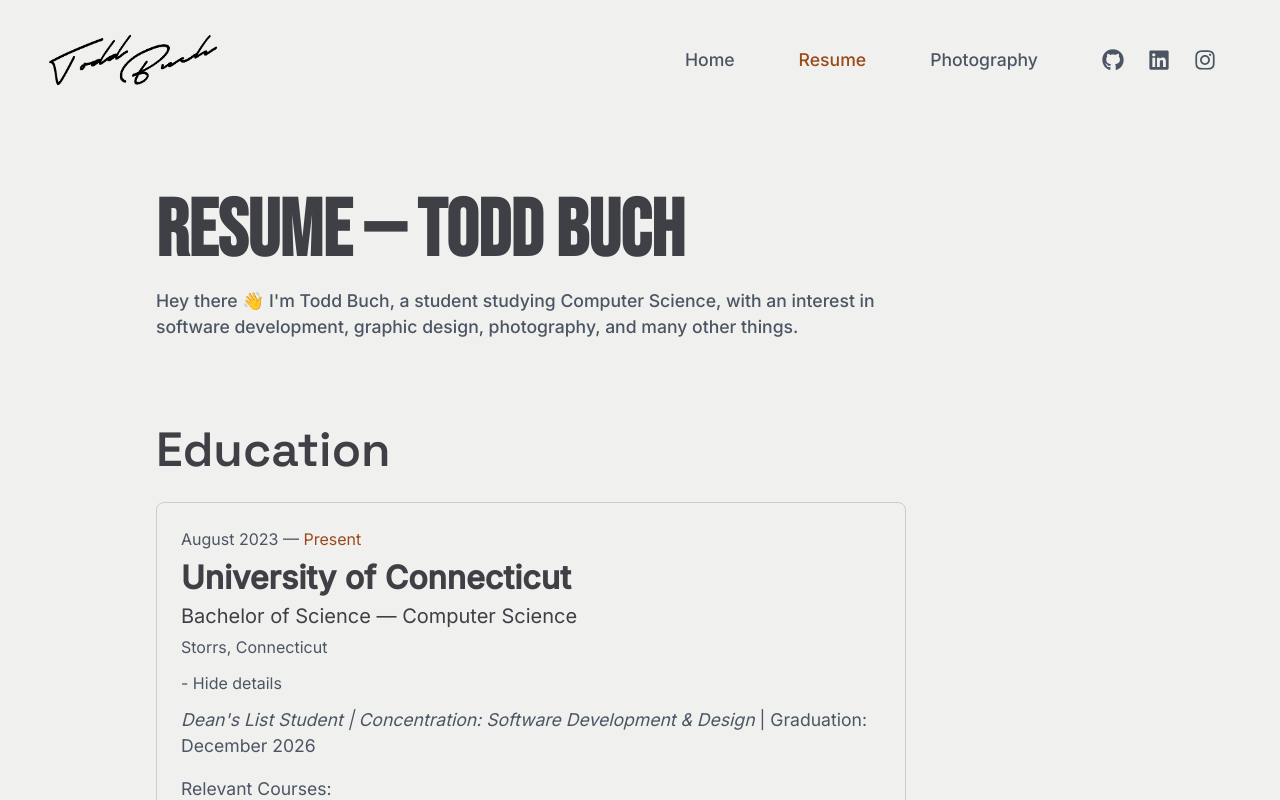
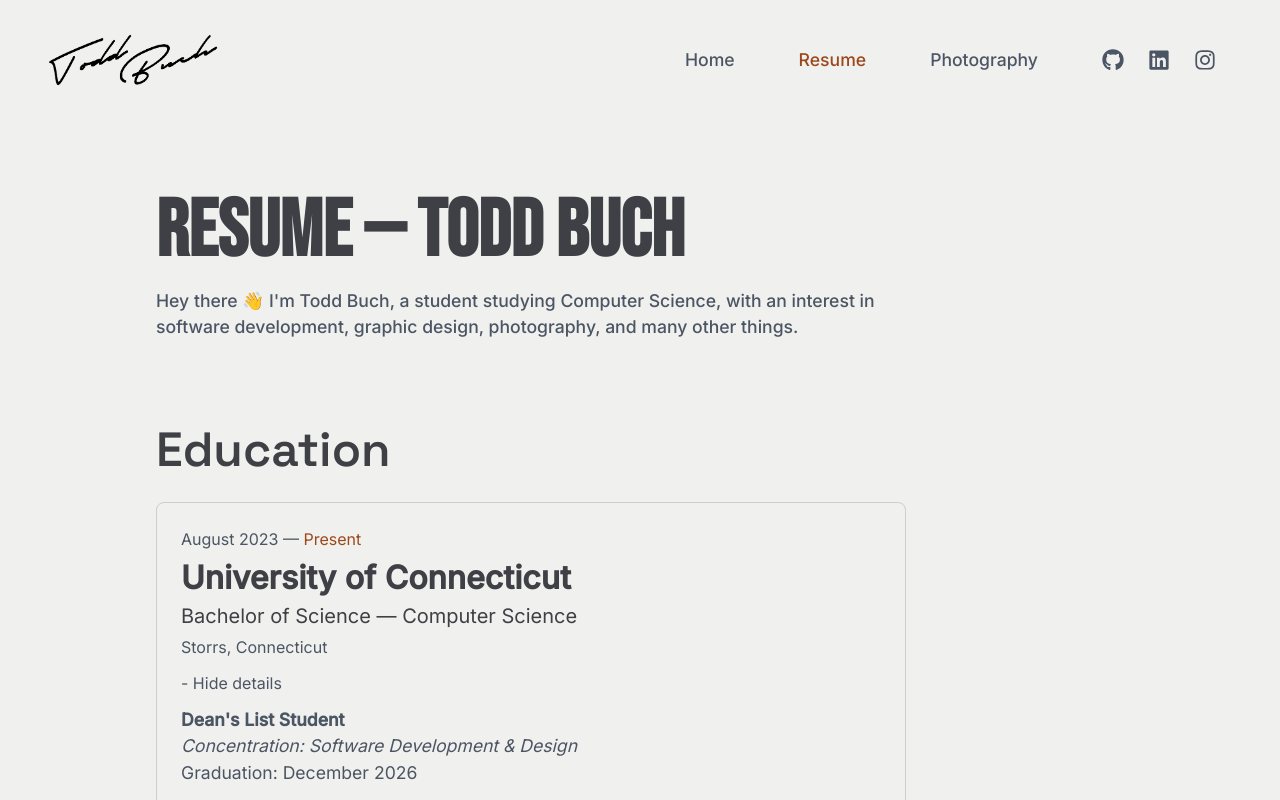
Before and after one commit to todd-buch/Portfolio, a React (Vite) app: page /resume in a window 1280 px wide. Both pictures are taken after a click on the button 531 px from the left and 611 px from the top of the page. Shown: the top 800 px of the page. Built offline with nearby package versions, Linux system fonts and the light colour scheme.

Commit message:
resume: Update education

```diff
--- a/src/pages/Resume/Resume.tsx
+++ b/src/pages/Resume/Resume.tsx
@@ -27,7 +27,7 @@ export default function Resume() {
             num_details={5}
           >
             <p>
-              <i>Dean's List Student | Concentration: Software Development & Design</i> | Graduation:
+              <b>Dean's List Student</b><br/><i>Concentration: Software Development & Design</i><br/>Graduation:
               December 2026
             </p>
             <p>Relevant Courses:</p>
```
